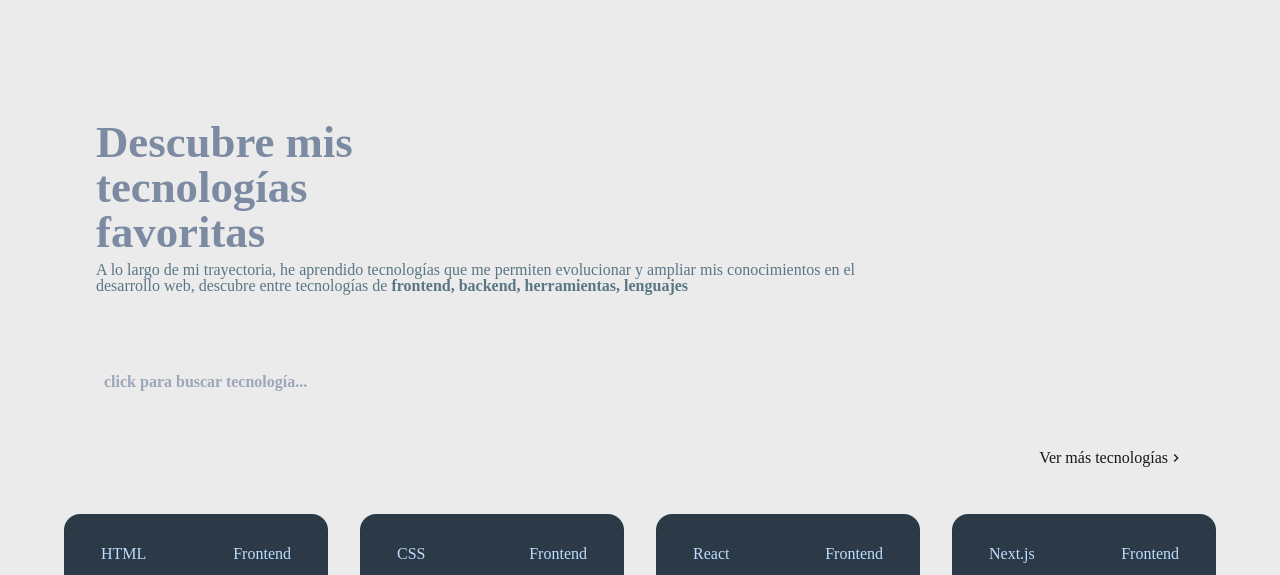
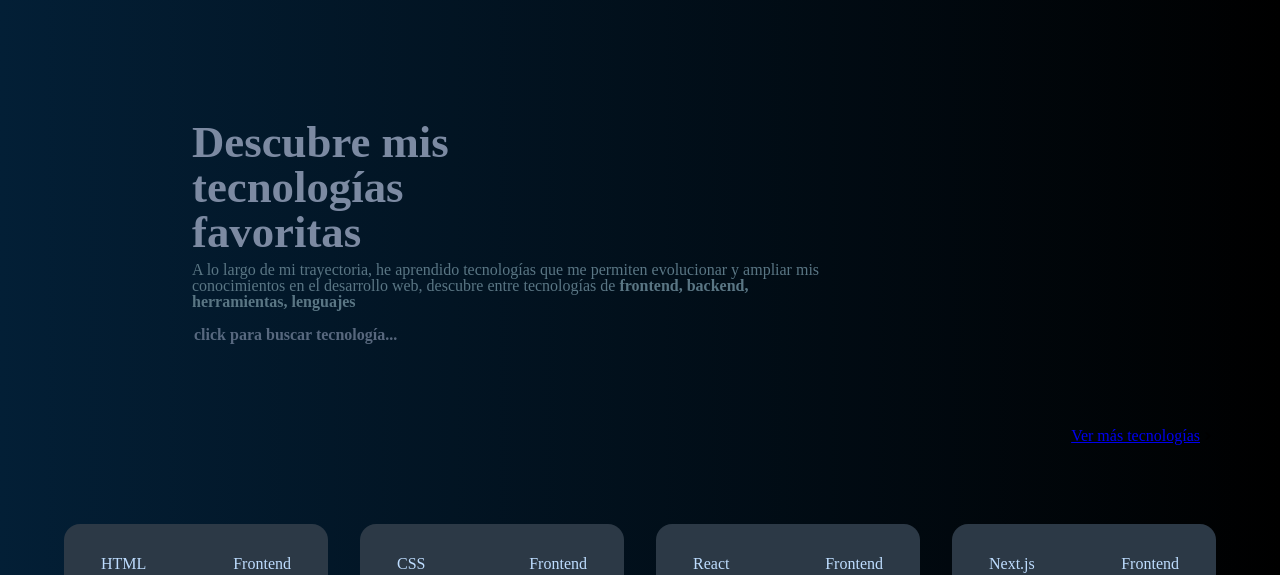
Before and after one commit to omaryesithvilladiegoc/personal-site-portfolio, a Next.js app: page / in a window 1280 px wide. Shown: the part 680-1255 px from the top of the page. Built offline with nearby package versions, Linux system fonts and the light colour scheme.

Commit message:
update input styles search technology

```diff
--- a/src/app/globals.css
+++ b/src/app/globals.css
@@ -1,43 +1,4 @@
-:root {
-  --background:  #EBEBEB;
-  --foreground: #171717;
-}
-
-@media (prefers-color-scheme: dark) {
-  :root {
-    --background: #0a0a0a;
-    --foreground: #ededed;
-  }
-}
-
-html,
-body {
-  max-width: 100vw;
-  overflow-x: hidden;
-
-}
 
 body {
-  color: var(--foreground);
-  background: var(--background);
-  font-family: Arial, Helvetica, sans-serif;
-  -webkit-font-smoothing: antialiased;
-  -moz-osx-font-smoothing: grayscale;
+  background: linear-gradient(to right, #031f36, #000000);
 }
-
-* {
-  box-sizing: border-box;
-  padding: 0;
-  margin: 0;
-}
-
-a {
-  color: inherit;
-  text-decoration: none;
-}
-
-@media (prefers-color-scheme: dark) {
-  html {
-    color-scheme: dark;
-  }
-}
--- a/src/components/compound/Technologies/styles/index.module.css
+++ b/src/components/compound/Technologies/styles/index.module.css
@@ -72,7 +72,8 @@
     display: flex;
     flex-direction: column;
     justify-content: space-between;
-    width: 85%;
+    width: 70%;
+    gap: .5rem;
     margin: 0 auto;
 
 }
@@ -103,15 +104,13 @@
     width: 70%;
 }
 .contentInput {
-    margin-top: 4rem;
-    width: 60%;
 }
 
 .inputTecnology {
-    color: #3b424d5b;
+    color: #667182;
     font-weight: bold;
     background-color: transparent;
-    padding: 0.5rem;
+    width: 100%;
     border: transparent;
     border-radius: 12px;
     font-size: 1.5rem;
```
